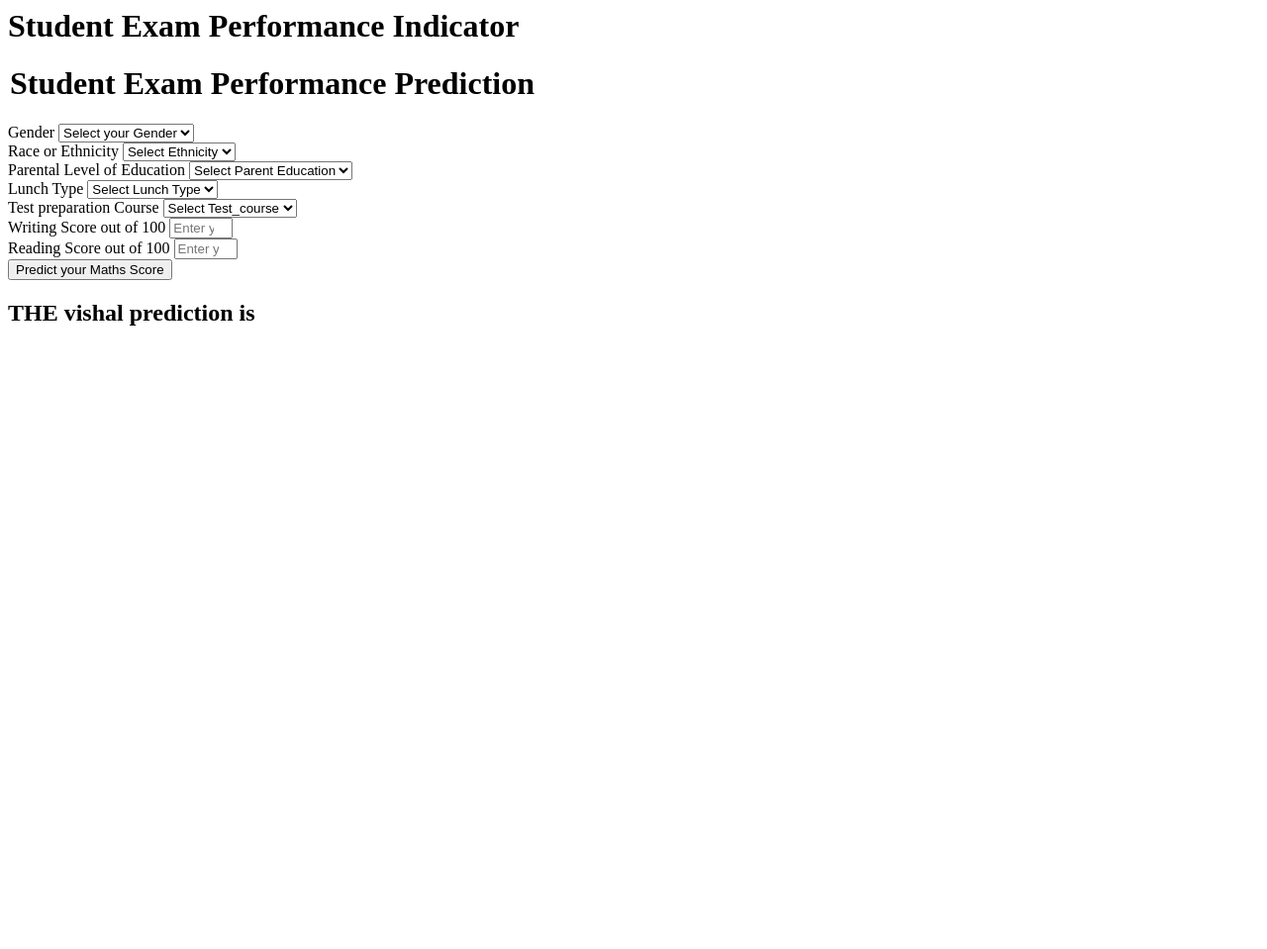
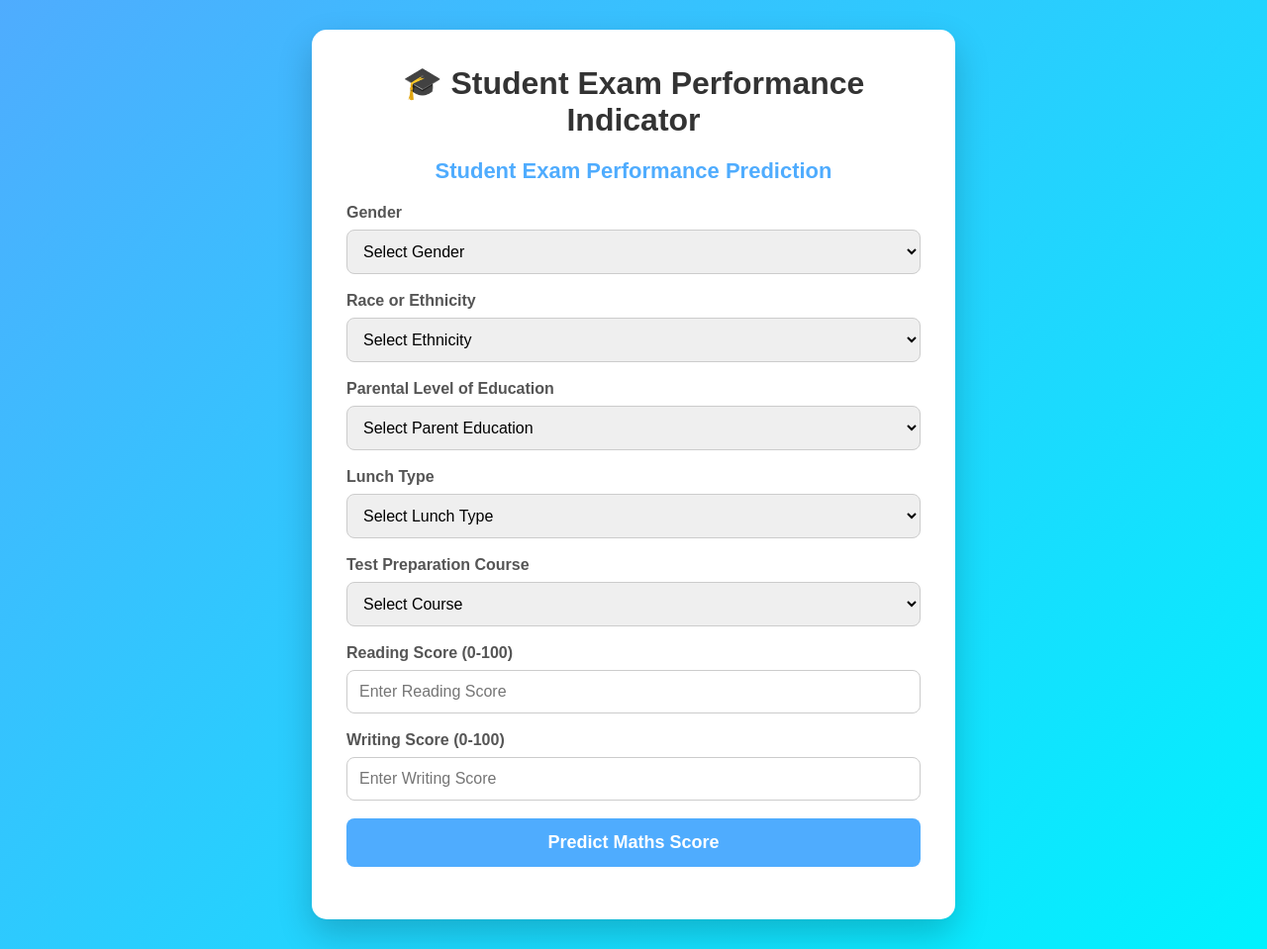
Before and after one commit to vishalagrahari2024-sketch/Ml-project, a Flask app: page /predictdata in a window 1280 px wide. Shown: the whole page at 99% size. Before the commit the page ends 329 px from the top, so only its background shows below. Run offline with Flask 3, Linux system fonts and the light colour scheme.

Commit message:
css include

```diff
--- a/templates/home.html
+++ b/templates/home.html
@@ -1,111 +1,216 @@
-<html>
+<!DOCTYPE html>
+<html lang="en">
+<head>
+    <meta charset="UTF-8">
+    <meta name="viewport" content="width=device-width, initial-scale=1.0">
+    <title>Student Exam Performance Predictor</title>
+
+    <style>
+        *{
+            margin:0;
+            padding:0;
+            box-sizing:border-box;
+            font-family:Arial, Helvetica, sans-serif;
+        }
+
+        body{
+            background:linear-gradient(135deg,#4facfe,#00f2fe);
+            min-height:100vh;
+            display:flex;
+            justify-content:center;
+            align-items:center;
+            padding:30px;
+        }
+
+        .login{
+            background:#fff;
+            width:100%;
+            max-width:650px;
+            padding:35px;
+            border-radius:15px;
+            box-shadow:0 15px 35px rgba(0,0,0,0.2);
+        }
+
+        .login h1{
+            text-align:center;
+            color:#333;
+            margin-bottom:20px;
+        }
+
+        legend{
+            font-size:22px;
+            font-weight:bold;
+            color:#4facfe;
+            margin-bottom:20px;
+            text-align:center;
+        }
+
+        .mb-3{
+            margin-bottom:18px;
+        }
+
+        label{
+            display:block;
+            margin-bottom:8px;
+            color:#555;
+            font-weight:bold;
+        }
+
+        .form-control{
+            width:100%;
+            padding:12px;
+            border:1px solid #ccc;
+            border-radius:8px;
+            font-size:16px;
+            transition:0.3s;
+        }
+
+        .form-control:focus{
+            border-color:#4facfe;
+            outline:none;
+            box-shadow:0 0 8px rgba(79,172,254,0.5);
+        }
+
+        .btn{
+            width:100%;
+            padding:14px;
+            border:none;
+            border-radius:8px;
+            background:#4facfe;
+            color:white;
+            font-size:18px;
+            font-weight:bold;
+            cursor:pointer;
+            transition:0.3s;
+        }
+
+        .btn:hover{
+            background:#008CFF;
+            transform:scale(1.02);
+        }
+
+        h2{
+            margin-top:25px;
+            text-align:center;
+            color:#222;
+            background:#e8f5e9;
+            padding:15px;
+            border-radius:8px;
+        }
+
+        @media(max-width:600px){
+            .login{
+                padding:20px;
+            }
+
+            .login h1{
+                font-size:24px;
+            }
+
+            legend{
+                font-size:18px;
+            }
+        }
+    </style>
+</head>
+
 <body>
-    <div class="login">
-       <h1>Student Exam Performance Indicator</h1>
 
-       <form action="{{ url_for('predict_datapoint')}}" method="post">
-        <h1>
-            <legend>Student Exam Performance Prediction</legend>
-        </h1>
+<div class="login">
+
+    <h1>🎓 Student Exam Performance Indicator</h1>
+
+    <form action="{{ url_for('predict_datapoint') }}" method="post">
+
+        <legend>Student Exam Performance Prediction</legend>
+
         <div class="mb-3">
-            <label class="form-label">Gender</label>
-            <select class="form-control" name="gender" placeholder="Enter you Gender" required>
-                <option class="placeholder" selected disabled value="">Select your Gender</option>
-                <option value="male">
-                    Male
-                </option>
-                <option value="female">
-                    Female
-                </option>
+            <label>Gender</label>
+            <select class="form-control" name="gender" required>
+                <option selected disabled value="">Select Gender</option>
+                <option value="male">Male</option>
+                <option value="female">Female</option>
             </select>
         </div>
+
         <div class="mb-3">
-            <label class="form-label">Race or Ethnicity</label>
-            <select class="form-control" name="ethnicity" placeholder="Enter you ethnicity" required>
-                <option class="placeholder" selected disabled value="">Select Ethnicity</option>
-                <option value="group A">
-                    Group A
-                </option>
-                <option value="group B">
-                    Group B
-                </option>
-                <option value="group C">
-                    Group C
-                </option>
-                <option value="group D">
-                    Group D
-                </option>
-                <option value="group E">
-                    Group E
-                </option>
+            <label>Race or Ethnicity</label>
+            <select class="form-control" name="ethnicity" required>
+                <option selected disabled value="">Select Ethnicity</option>
+                <option value="group A">Group A</option>
+                <option value="group B">Group B</option>
+                <option value="group C">Group C</option>
+                <option value="group D">Group D</option>
+                <option value="group E">Group E</option>
             </select>
         </div>
+
         <div class="mb-3">
-            <label class="form-label">Parental Level of Education</label>
-            <select class="form-control" name="parental_level_of_education"
-                placeholder="Enter you Parent Education" required>
-                <option class="placeholder" selected disabled value="">Select Parent Education</option>
-                <option value="associate's degree">
-                    associate's degree
-                </option>
-                <option value="bachelor's degree">
-                    bachelor's degree
-                </option>
-                <option value="high school">
-                    high school
-                </option>
-                <option value="master's degree">
-                    master's degree
-                </option>
-                <option value="some college">
-                    some college
-                </option>
-                <option value="some high school">
-                    some high school
-                </option>
+            <label>Parental Level of Education</label>
+            <select class="form-control" name="parental_level_of_education" required>
+                <option selected disabled value="">Select Parent Education</option>
+                <option value="associate's degree">Associate's Degree</option>
+                <option value="bachelor's degree">Bachelor's Degree</option>
+                <option value="high school">High School</option>
+                <option value="master's degree">Master's Degree</option>
+                <option value="some college">Some College</option>
+                <option value="some high school">Some High School</option>
             </select>
         </div>
+
         <div class="mb-3">
-            <label class="form-label">Lunch Type</label>
-            <select class="form-control" name="lunch" placeholder="Enter you Lunch" required>
-                <option class="placeholder" selected disabled value="">Select Lunch Type</option>
-                <option value="free/reduced">
-                    free/reduced
-                </option>
-                <option value="standard">
-                    standard
-                </option>
+            <label>Lunch Type</label>
+            <select class="form-control" name="lunch" required>
+                <option selected disabled value="">Select Lunch Type</option>
+                <option value="free/reduced">Free/Reduced</option>
+                <option value="standard">Standard</option>
             </select>
         </div>
+
         <div class="mb-3">
-            <label class="form-label">Test preparation Course</label>
-            <select class="form-control" name="test_preparation_course" placeholder="Enter you Course"
-                required>
-                <option class="placeholder" selected disabled value="">Select Test_course</option>
-                <option value="none">
-                    None
-                </option>
-                <option value="completed">
-                    Completed
-                </option>
+            <label>Test Preparation Course</label>
+            <select class="form-control" name="test_preparation_course" required>
+                <option selected disabled value="">Select Course</option>
+                <option value="none">None</option>
+                <option value="completed">Completed</option>
             </select>
         </div>
+
         <div class="mb-3">
-            <label class="form-label">Writing Score out of 100</label>
-            <input class="form-control" type="number" name="reading_score"
-                placeholder="Enter your Reading score" min='0' max='100' />
+            <label>Reading Score (0-100)</label>
+            <input
+                class="form-control"
+                type="number"
+                name="reading_score"
+                placeholder="Enter Reading Score"
+                min="0"
+                max="100"
+                required>
         </div>
+
         <div class="mb-3">
-            <label class="form-label">Reading Score out of 100</label>
-            <input class="form-control" type="number" name="writing_score"
-                placeholder="Enter your Reading Score" min='0' max='100' />
+            <label>Writing Score (0-100)</label>
+            <input
+                class="form-control"
+                type="number"
+                name="writing_score"
+                placeholder="Enter Writing Score"
+                min="0"
+                max="100"
+                required>
         </div>
+
         <div class="mb-3">
-            <input class="btn btn-primary" type="submit" value="Predict your Maths Score" required />
+            <input class="btn" type="submit" value="Predict Maths Score">
         </div>
+
     </form>
-    <h2>
-       THE  vishal prediction is {{results}}
-    </h2>
-   <body>
+
+    {% if results %}
+    <h2>📊 Predicted Maths Score: {{ results }}</h2>
+    {% endif %}
+
+</div>
+
+</body>
 </html>
```
